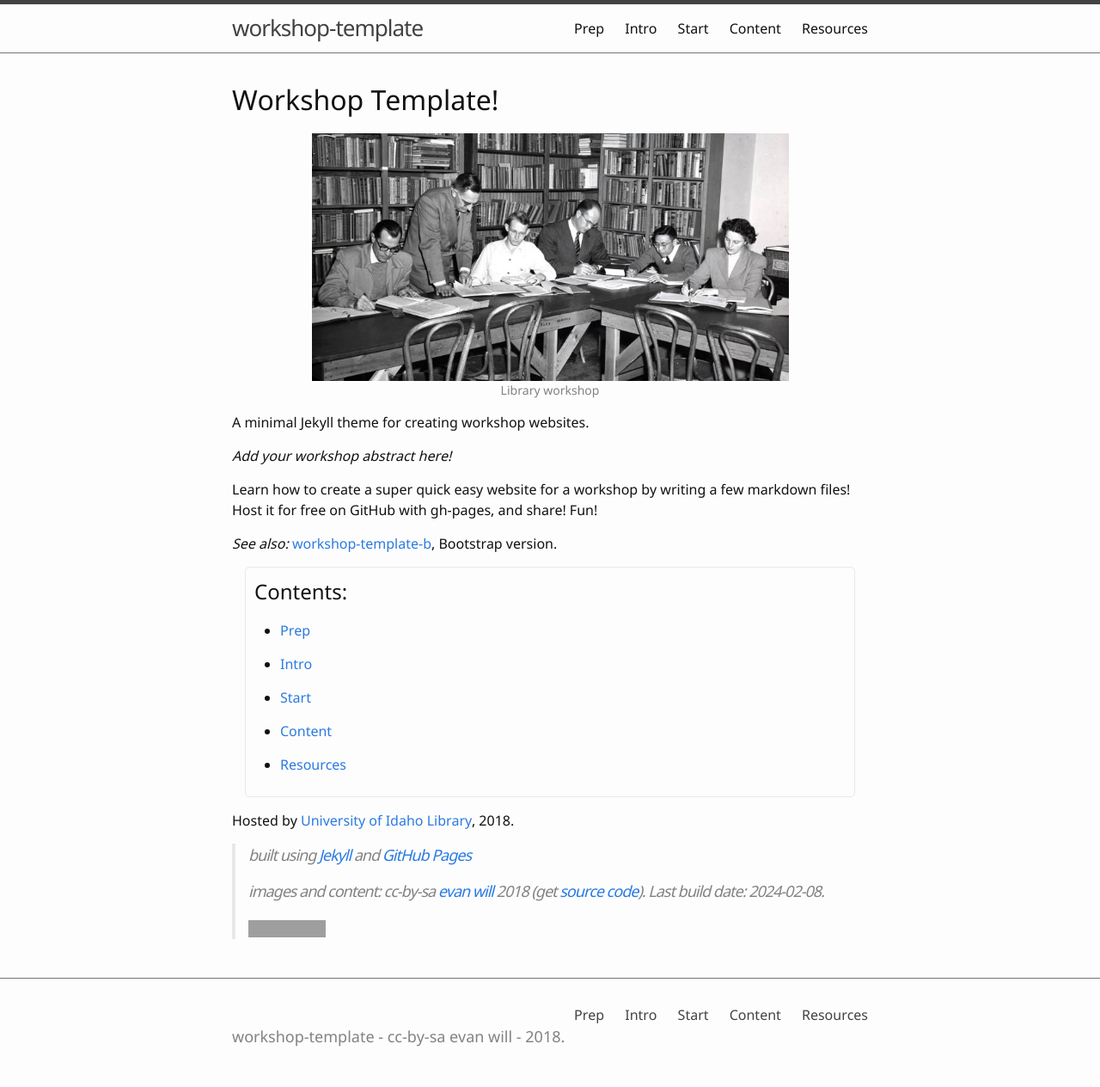
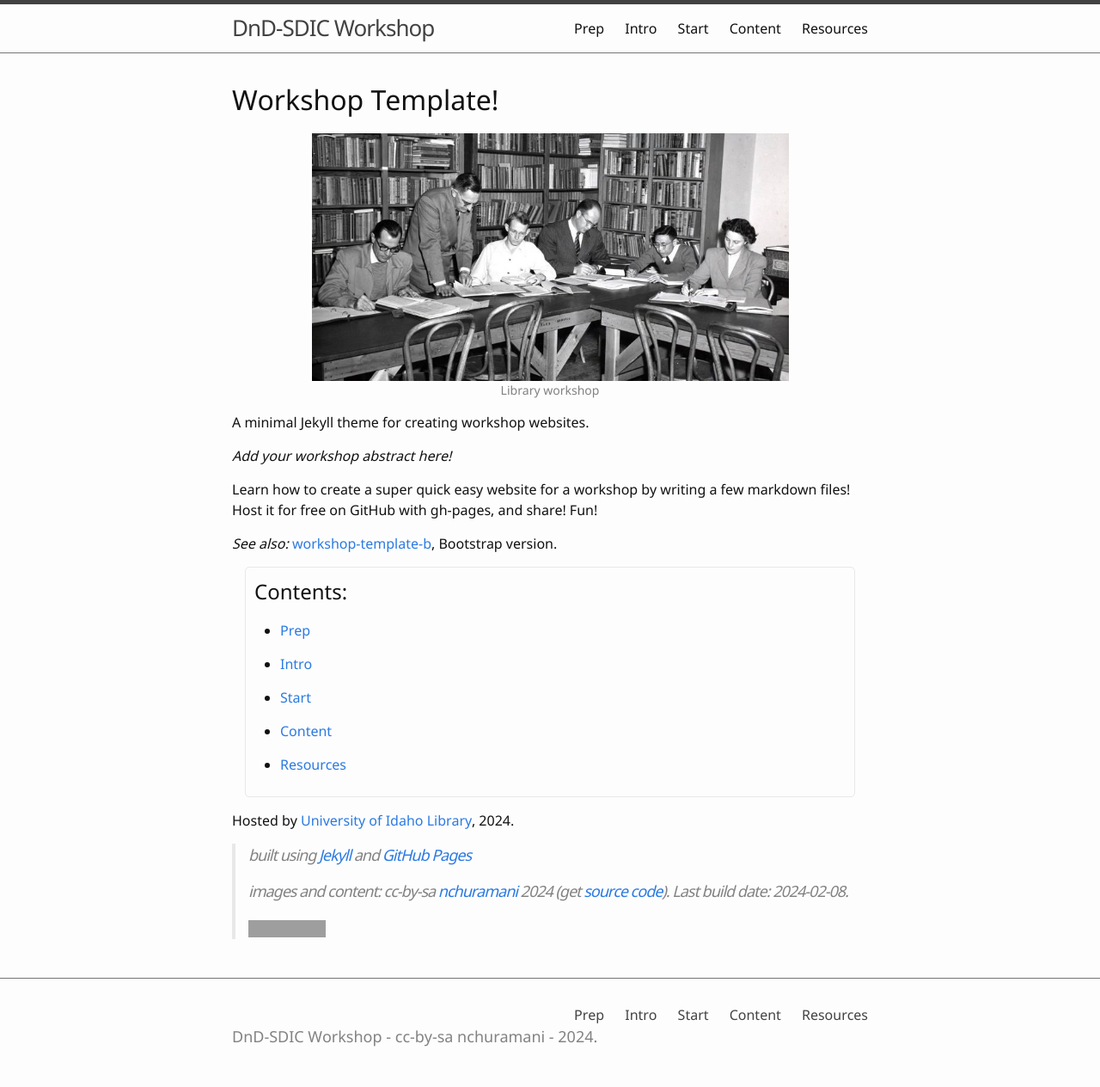
Before and after one commit to DnD-SIDC/dnd-sidc.github.io, a Jekyll site: the page built from index.md, in a window 1280 px wide. Shown: the whole page at 86% size. Built offline with Jekyll 4.4.1, drawn with Linux system fonts in a browser that asks for light colours; grey boxes are pictures that could not be loaded.

Commit message:
template

```diff
--- a/_config.yml
+++ b/_config.yml
@@ -8,26 +8,26 @@
 
 # Site settings
 # title appears in the header
-title: workshop-template
+title: DnD-SDIC Workshop
 # description and keywords for meta tags
 description: "Create an OER workshop website quick and easy!"
 keywords: "workshops, OER, Open Education, websites, gh-pages, jekyll"
 
 # author settings for cc-by, appears in the footer
-author: evan will
-pub_year: 2018
-github_username: evanwill
+author: nchuramani
+pub_year: 2024
+github_username: nchuramani
 
 # add the full url for the github repository
-repo: "https://github.com/evanwill/workshop-template"
+repo: "https://github.com/DnD-SDIC/dnd-sdic.github.io"
 
 # site urls
 # add the url for the domain,
 # on gh-pages follow the pattern: https://username.github.io
-url: https://evanwill.github.io
+url: https://dnd-sdic.github.io
 # add subsection of the domain,
 # on gh-pages this is a / followed by the name of the repository
-baseurl: /workshop-template
+baseurl: /dnd-sdic.github.io
 
 # add google analytics if desired (optional)
 # if blank, it will be ignored
```
